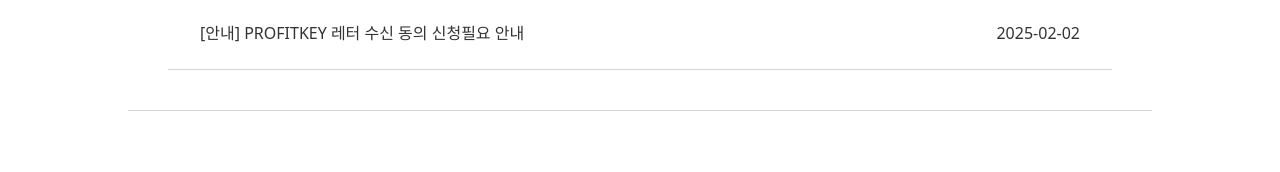
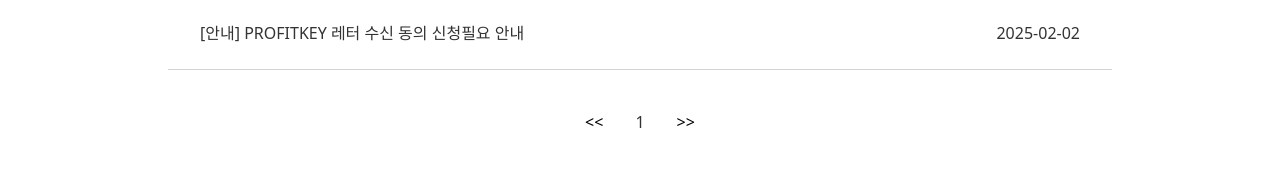
Before and after one commit to profit-key/profitkey-front, a React (Vite) app: page /help in a window 1280 px wide. Shown: the part 658-830 px from the top of the page. Before the commit the page ends 800 px from the top, so only its background shows below. Built offline with nearby package versions, Linux system fonts and the light colour scheme.

Commit message:
feat: 하단 페이지 표시 및 hover 이벤트 추가
PROF-55

```diff
--- a/src/pages/help/ui/help-page.tsx
+++ b/src/pages/help/ui/help-page.tsx
@@ -4,8 +4,6 @@
 
 export function HelpPage() {
   const [tab, setTab] = useQueryState('tab', { defaultValue: 'topic' });
-
-  console.log(tab);
 
   const onTabChange = (tab: 'topic' | 'faq') => {
     setTab(tab);
@@ -28,6 +26,12 @@
         <Topic />
         <Topic />
         <Topic />
+        <div className="flex items-center justify-center gap-8 pt-10">
+          {/* NOTE 아이콘 추후 변경 예정 */}
+          <span>{'<<'}</span>
+          <span className="text-[16px] font-medium text-[#333333]">1</span>
+          <span>{'>>'}</span>
+        </div>
       </div>
     </div>
   );
--- a/src/pages/help/ui/tab.tsx
+++ b/src/pages/help/ui/tab.tsx
@@ -14,15 +14,19 @@
   return (
     <button
       className={cn(
-        'flex flex-1 justify-center border-b pb-6',
-        active ? 'border-b-[5px] border-[#333333]' : 'border-[#d4d4d4]'
+        'group flex flex-1 justify-center border-b pb-6',
+        active
+          ? 'border-b-[5px] border-[#333333]'
+          : 'border-[#d4d4d4] hover:border-[#FFB400]'
       )}
       onClick={onTabChange}
     >
       <h2
         className={cn(
           'font-bold transition-colors duration-300',
-          active ? 'text-[#333333]' : 'text-[#d4d4d4]'
+          active
+            ? 'text-[#333333]'
+            : 'text-[#d4d4d4] group-hover:text-[#FFB400]'
         )}
       >
         {children}
```
